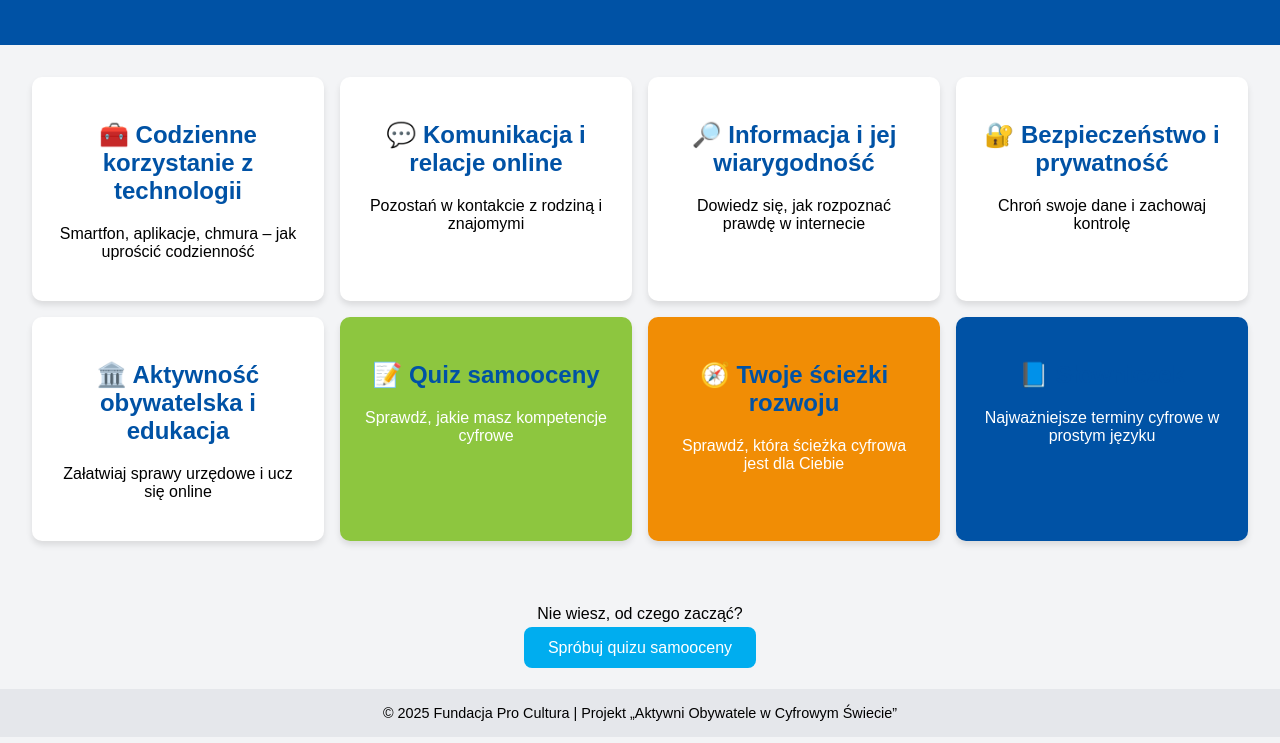
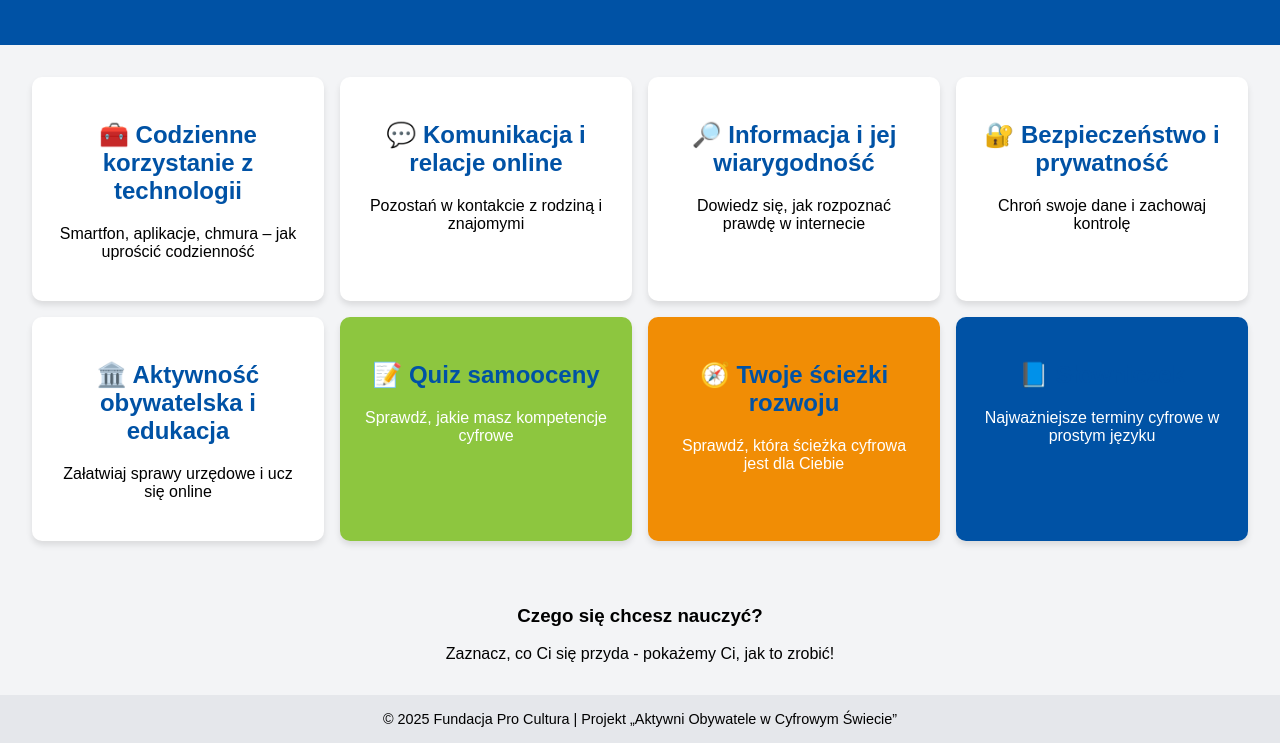
Before and after one commit to beeloosh/-55cyfrowy, a plain HTML site: page index (2).html in a window 1280 px wide. Shown: the part 133-876 px from the top of the page. Drawn offline with Linux system fonts and the light colour scheme.

Commit message:
Update index (2).html

```diff
--- a/index (2).html
+++ b/index (2).html
@@ -121,8 +121,8 @@
   </section>
 
   <div class="cta">
-    <p>Nie wiesz, od czego zacząć?</p>
-    <a href="quiz.html">Spróbuj quizu samooceny</a>
+<h3>Czego się chcesz nauczyć?</h3>
+<p>Zaznacz, co Ci się przyda - pokażemy Ci, jak to zrobić!</p>
   </div>
 
   <footer>
```
